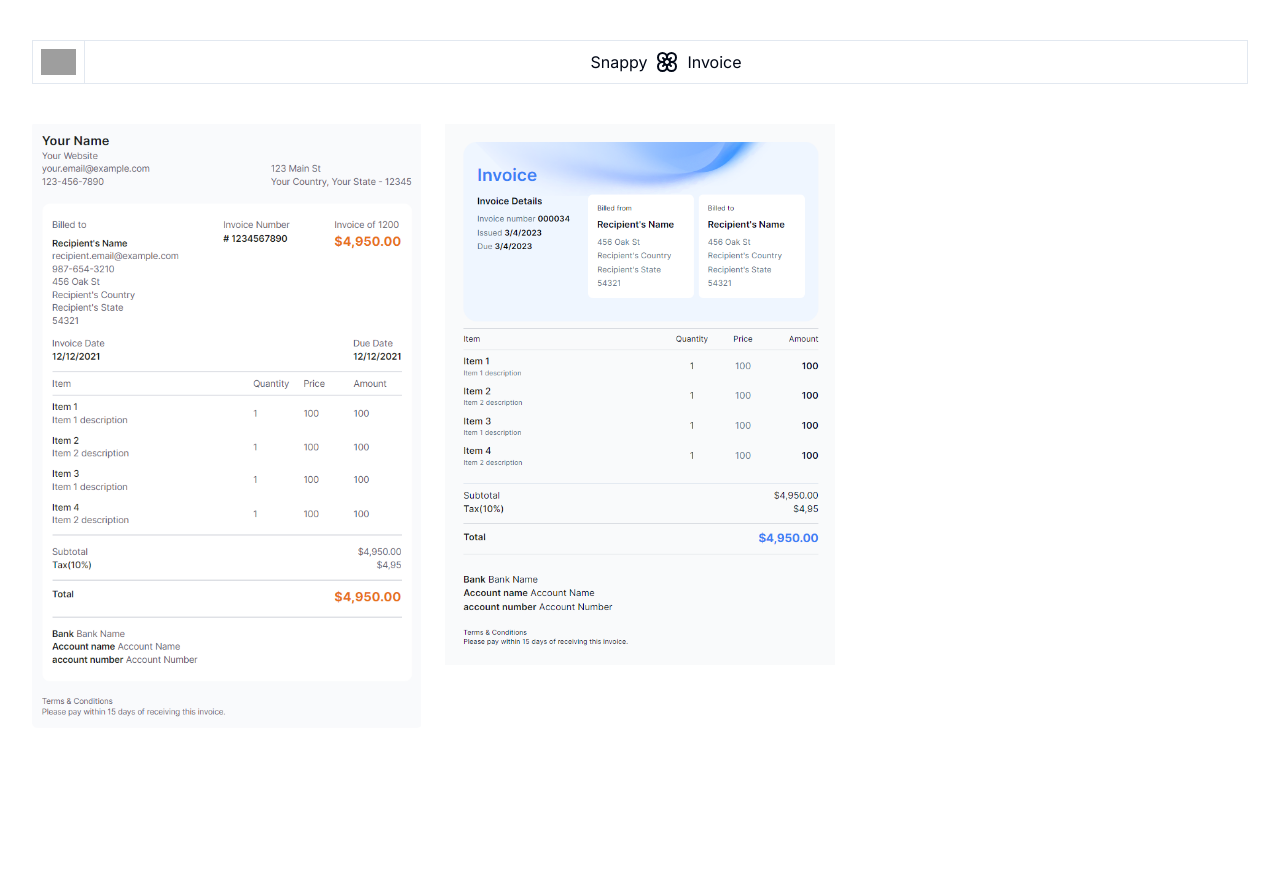
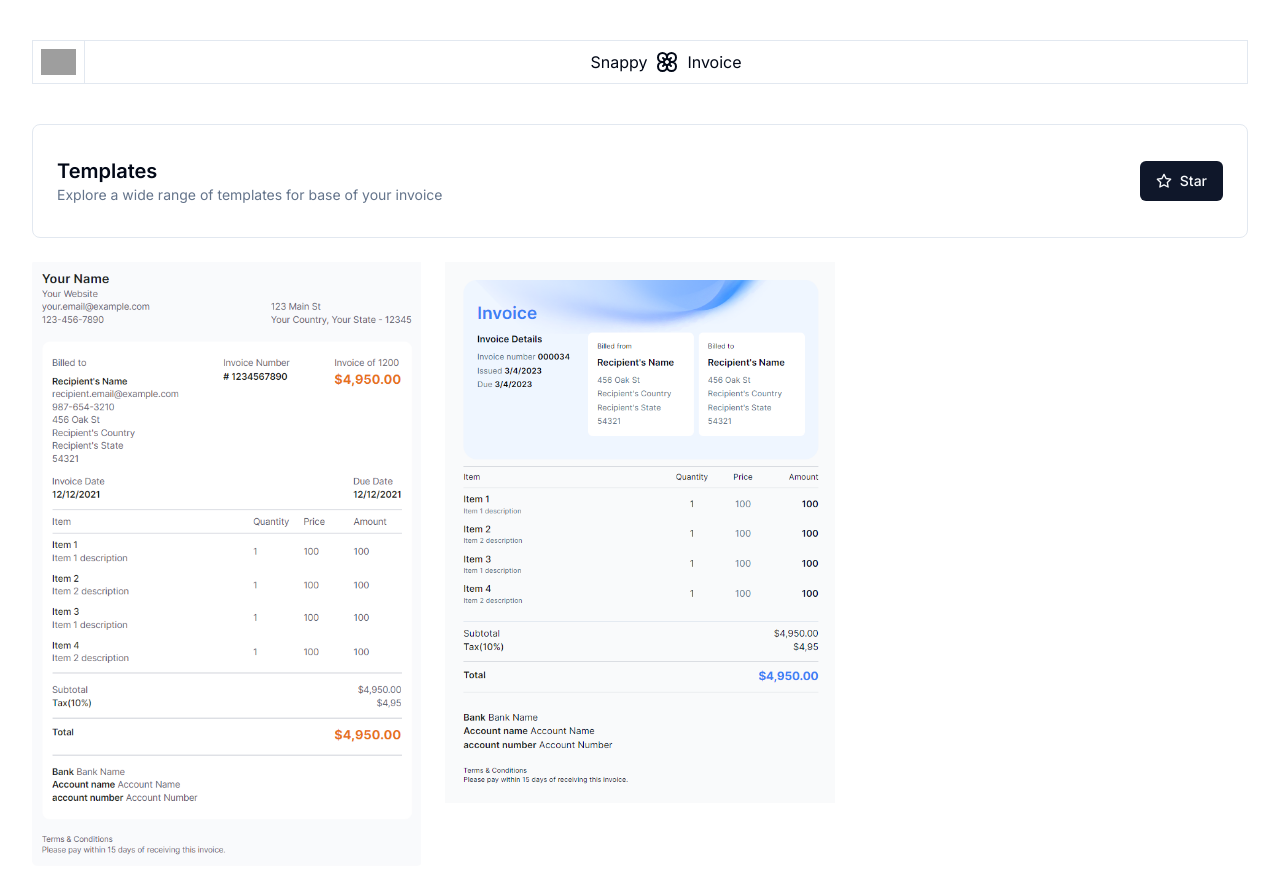
Before and after one commit to ManishBisht777/quick-invoice, a Next.js app: page /templates in a window 1280 px wide. Shown: the top 894 px of the page. Built offline with nearby package versions, Linux system fonts and the light colour scheme; grey boxes are pictures that could not be loaded.

Commit message:
feat: ui work

```diff
--- a/src/app/(root)/templates/page.tsx
+++ b/src/app/(root)/templates/page.tsx
@@ -1,17 +1,49 @@
+import { Button, buttonVariants } from "@/components/ui/button";
 import { AllTemplates } from "@/lib/templates/util";
+import { cn } from "@/lib/utils";
+import { Star } from "lucide-react";
 import Link from "next/link";
 
 export default function Page() {
   return (
-    <div className="grid grid-cols-3 gap-6 min-h-screen justify-center">
+    <div>
+      <div className="flex gap-4">
+        <div className="px-6 py-8 border rounded-lg w-full flex justify-between items-center">
+          <div>
+            <h2 className="text-xl font-semibold">Templates</h2>
+            <p className="text-muted-foreground text-sm">
+              Explore a wide range of templates for base of your invoice
+            </p>
+          </div>
+          <Link
+            className={cn(buttonVariants(), "flex gap-2")}
+            href="https://github.com/manishbisht777/quick-invoice/"
+          >
+            <Star size={16} />
+            Star
+          </Link>
+        </div>
+        {/* <div className="px-6 py-8 border rounded-lg bg-grid-2 w-1/5 space-y-1">
+          <h4 className="text-xl font-semibold">$5000+</h4>
+          <p className="text-muted-foreground text-sm">Splitted so far</p>
+        </div> */}
+      </div>
+
+      <div className="grid grid-cols-3 gap-6 min-h-screen justify-center mt-6">
         {Object.keys(AllTemplates).map((key) => {
           const templateImage = AllTemplates[key].image;
           return (
             <Link href={`/editor/${key}`} key={key}>
-            <img src={templateImage} alt={key} fill className="object-cover" />
+              <img
+                src={templateImage}
+                alt={key}
+                fill
+                className="object-cover"
+              />
             </Link>
           );
         })}
       </div>
+    </div>
   );
 }
--- a/src/components/layout/navbar.tsx
+++ b/src/components/layout/navbar.tsx
@@ -1,5 +1,6 @@
 import { Flower } from "lucide-react";
 import Image from "next/image";
+import Link from "next/link";
 
 interface NavbarProps {}
 
@@ -9,10 +10,12 @@ export default function Navbar({}: NavbarProps) {
       <div className="border w-fit p-2">
         <Image src="/icons/menu.svg" width={35} height={35} alt="Menu" />
       </div>
-      <div className="flex-1 border-t border-b border-r flex justify-center items-center gap-2">
-        Snappy
-        <Flower size={24} />
-        Invoice
+      <div className="flex-1 border-t border-b border-r flex justify-center items-center">
+        <Link href="/" className="flex gap-2">
+          Snappy
+          <Flower size={24} />
+          Invoice
+        </Link>
       </div>
     </div>
   );
```
Lines whose indentation alone changed are shown as unchanged.
